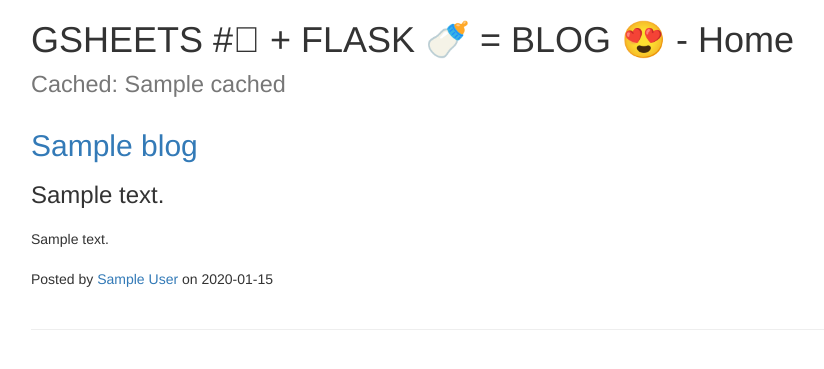
After one commit to mikeres0/flask-gsheets-blog, a Flask app: template templates/home/index.html in a window 1280 px wide. The commit adds this page. Shown: the top 369 px of the page, without its empty margins (39-863 px from the left). Run offline with Flask 2, Linux system fonts and the light colour scheme; the template is opened without the code that fills it: most values are stand-ins (such as "Sample title", 1, 10 or a date in 2020); some libraries are stand-ins or nearby versions.

Commit message:
restructure

```diff
--- a/main.py
+++ b/main.py
@@ -38,7 +38,7 @@ def index():
         cached = 'true'
         data = blogs
 
-    return render_template('index.html', blogs=data, cached=cached)
+    return render_template('home/index.html', blogs=data, cached=cached)
 
 
 @APP.route('/clear-cache')
--- /dev/null
+++ b/templates/home/index.html
@@ -0,0 +1,32 @@
+{% extends 'shared/base.html' %}
+{% block title %}Home{% endblock %}
+{% block pagetitle %}Home{% endblock %}
+{% block content %}
+{% if blogs %}
+{% for blog in blogs %}
+<div class="row">
+    <div class="col-lg-8 col-md-10 mx-auto">
+      <div class="post-preview">
+        <a href="#">
+          <h2 class="post-title">
+            {{ blog.title }}
+          </h2>
+        </a>
+        <h3 class="post-subtitle">
+            {{ blog.description }}
+        </h3>
+        <p>
+            {{ blog.content|safe }}
+        </p>
+        <p class="post-meta">Posted by
+          <a href="{{ blog.authorsite }}" target="_blank">{{ blog.author }}</a> on {{ blog.datecreated }}
+        </p>
+      </div>
+    </div>
+  </div>
+  <hr>
+{% endfor %}
+{% else %}
+{% include 'shared/_no-results.html' %}
+{% endif %}
+{% endblock %}
--- /dev/null
+++ b/templates/shared/_no-results.html
@@ -0,0 +1,5 @@
+<div class="row">
+    <div class="col-xs-6 col-xs-offset-3" style="text-align:center;">
+        <h3>No results</h3>
+    </div>
+</div>
--- a/templates/index.html
+++ b/templates/shared/base.html
@@ -8,7 +8,7 @@
   <meta name="description" content="GSHEETS + FLASK = BLOG <3">
   <meta name="author" content="Mike Resoli">
 
-  <title>GSHEETS #⃣ + FLASK 🍼 = BLOG 😍</title>
+  <title>GSHEETS #⃣ + FLASK 🍼 = BLOG 😍 - {% block pagetitle %}{% endblock%}</title>
 
   <!-- Bootstrap core CSS -->
   <link href="https://maxcdn.bootstrapcdn.com/bootstrap/3.3.7/css/bootstrap.min.css" rel="stylesheet">
@@ -17,36 +17,12 @@
 <body>
   <div class="container">
     <h1>
-      GSHEETS #⃣ + FLASK 🍼 = BLOG 😍
+      GSHEETS #⃣ + FLASK 🍼 = BLOG 😍 - {% block title %}{% endblock%}
       <br />
       <small> Cached: {{ cached }}</small>
     </h1>
 
-    {% if blogs %}
-      {% for blog in blogs %}
-      <div class="row">
-          <div class="col-lg-8 col-md-10 mx-auto">
-            <div class="post-preview">
-              <a href="#">
-                <h2 class="post-title">
-                  {{ blog.title }}
-                </h2>
-              </a>
-              <h3 class="post-subtitle">
-                  {{ blog.description }}
-              </h3>
-              <p>
-                  {{ blog.content|safe }}
-              </p>
-              <p class="post-meta">Posted by
-                <a href="{{ blog.authorsite }}" target="_blank">{{ blog.author }}</a> on {{ blog.datecreated }}
-              </p>
-            </div>
-          </div>
-        </div>
-        <hr>
-      {% endfor %}
-    {% endif %}
+    {% block content %}{% endblock %}
   </div>
   <!-- Core JavaScript
     ================================================== -->
```
